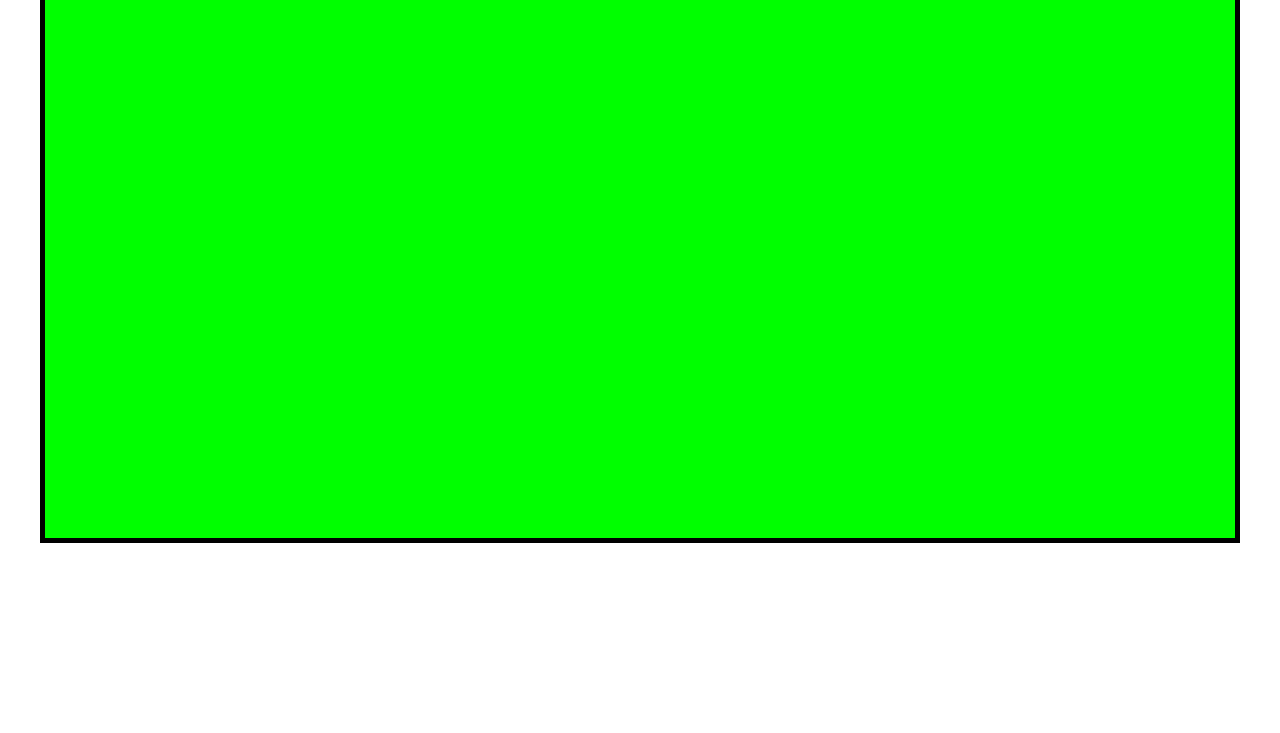
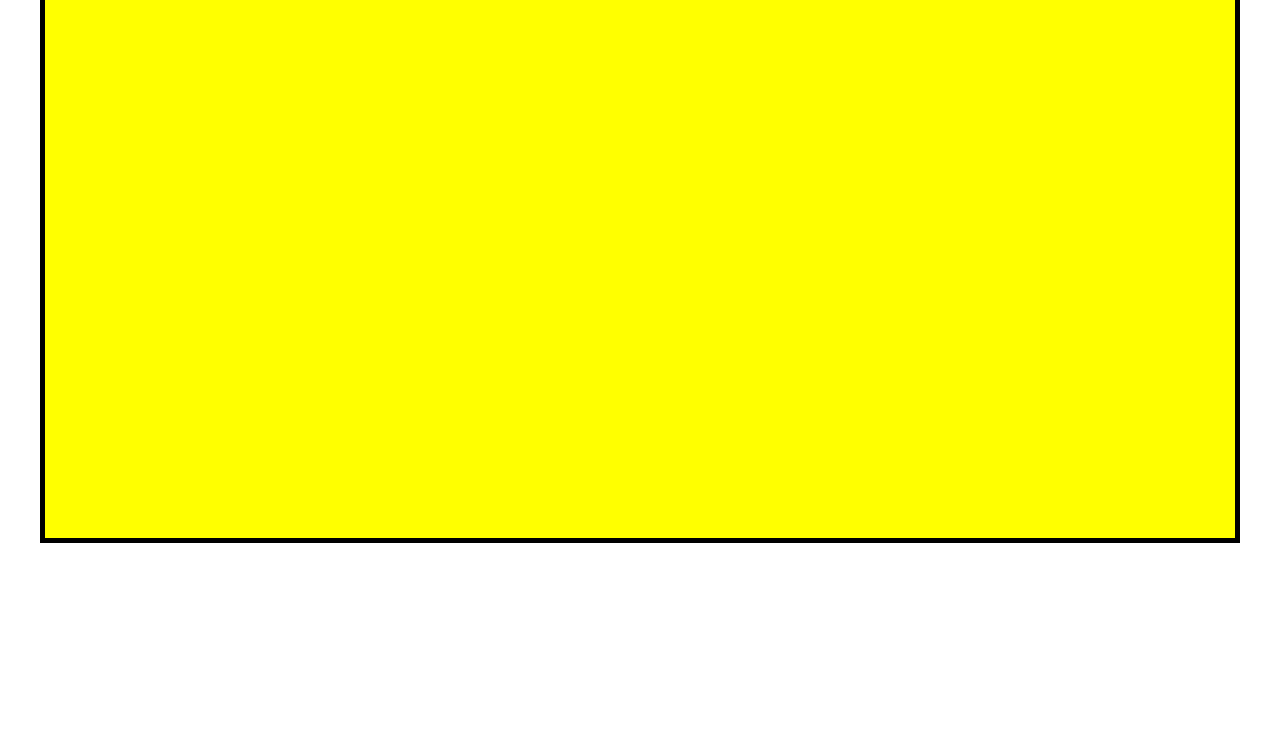
Before and after one commit to yarkinovweb/34-dars, a plain HTML site: page index.html in a window 1280 px wide. Shown: the part 67-800 px from the top of the page. Drawn offline with Linux system fonts and the light colour scheme.

Commit message:
Update style.css

```diff
--- a/style.css
+++ b/style.css
@@ -1,4 +1,4 @@
-*{
+* {
   margin: 0;
   padding: 0;
   box-sizing: border-box;
@@ -6,11 +6,11 @@
   list-style-type: none;
 }
 
-.sayt{
+.sayt {
   width: 1200px;
   height: 600px;
   border: 5px solid black;
   margin: auto;
   margin-top: 10px;
-  background-color: lime;
+  background-color: yellow;
 }
```
